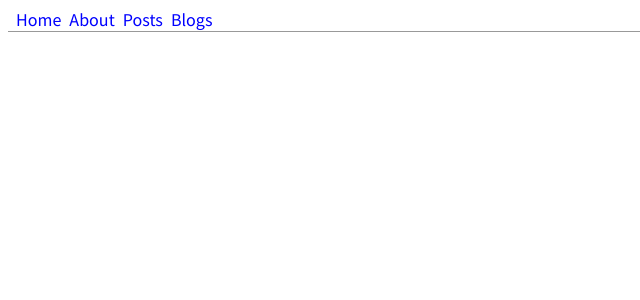
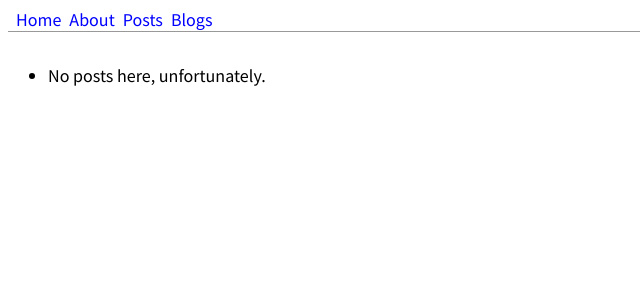
Before and after one commit to hrzr/django-book-tutorial, a Django app: page /blog/ in a window 1280 px wide. Shown: the top 300 px of the page, without its empty margins (0-640 px from the left). Run offline with Django 4.2, Linux system fonts and the light colour scheme; data that the repository does not hold is empty.

Commit message:
Added empty case to blog_index.html template

```diff
--- a/test-project/templates/blog_index.html
+++ b/test-project/templates/blog_index.html
@@ -18,6 +18,10 @@ Awesome blog posts
                     </p>
                 </div>
             </li>
+        {% empty %}
+            <li>
+                No posts here, unfortunately.
+            </li>
         {% endfor %}
     </ul>
 {% endblock %}
```
